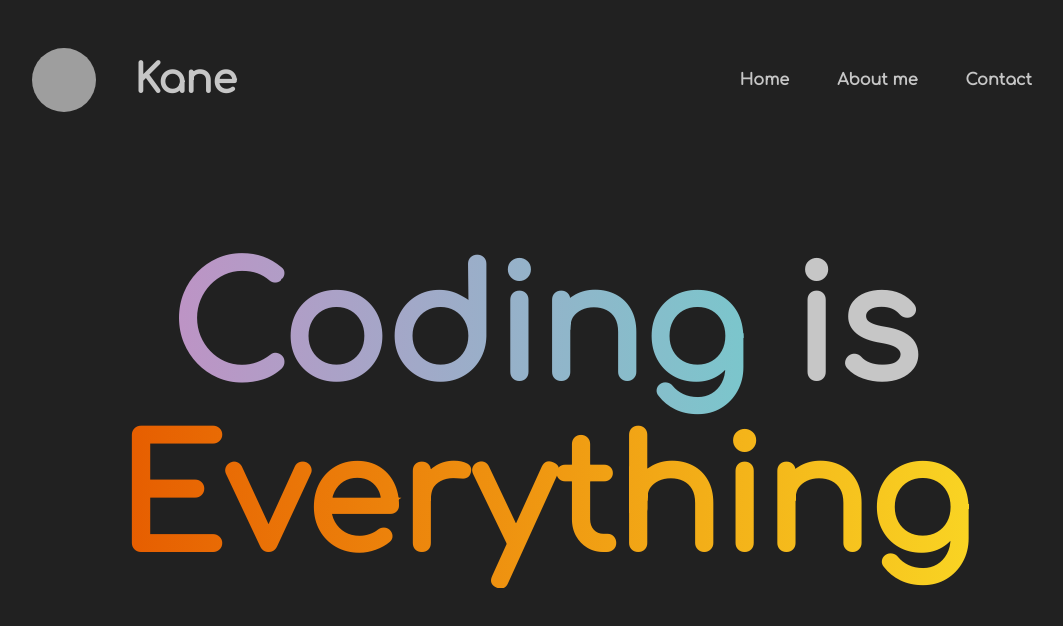
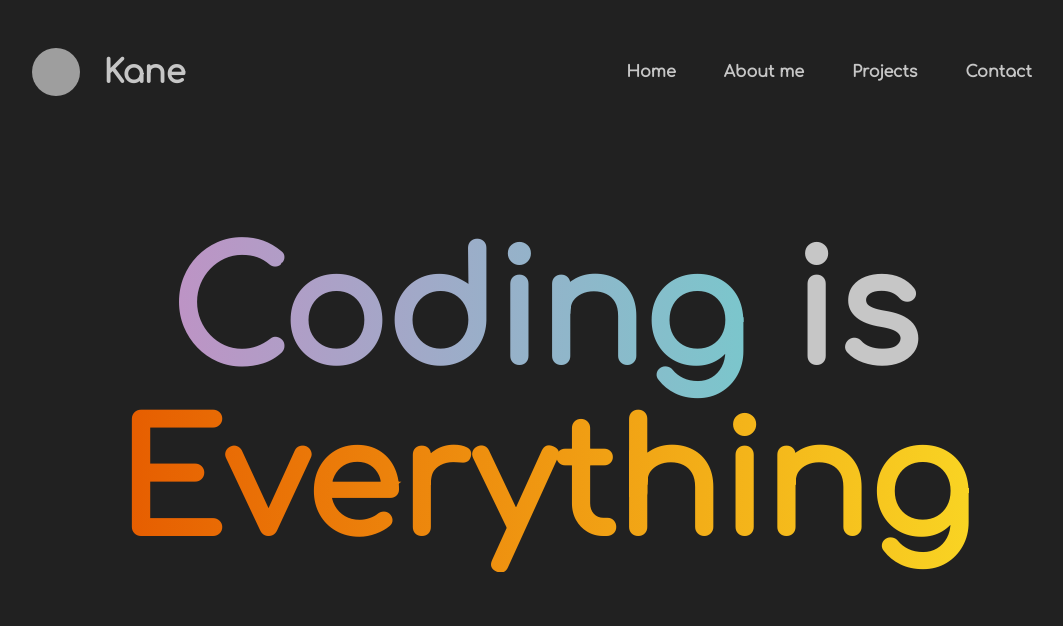
Before and after one commit to kane50613/ka1e, a Vue app: page / in a window 1280 px wide. Shown: the top 626 px of the page, without its empty margins (96-1159 px from the left). Built offline with nearby package versions, Linux system fonts and the light colour scheme; grey boxes are pictures that could not be loaded.

Commit message:
some details

```diff
--- a/src/App.vue
+++ b/src/App.vue
@@ -17,6 +17,10 @@ export default {
 
 <style>
 
+::-webkit-scrollbar {
+    display: none;
+}
+
 * {
     /*outline: #00b7ff solid 3px;*/
     outline: none;
@@ -25,6 +29,7 @@ export default {
     padding: 0;
     color: #c6c6c6;
     border-radius: 3px;
+    -ms-overflow-style: none;
 }
 
 html, body {
--- a/src/components/Main.vue
+++ b/src/components/Main.vue
@@ -20,6 +20,13 @@ export default {
 
     .title {
         font-size: 12vw;
+        transition: .5s;
+        user-select: none;
+    }
+
+    .title:hover {
+        font-size: calc(12vw + 2rem);
+        transition: .5s;
     }
 
     .title .coding {
--- a/src/components/Navbar.vue
+++ b/src/components/Navbar.vue
@@ -5,7 +5,7 @@
             <span class="title">Kane</span>
         </router-link>
         <div class="right">
-            <router-link class="route" v-for="n in ['Home,/', 'About me,/about', 'Contact,/contact']" :to="n.split(',')[1]">{{ n.split(',')[0] }}</router-link>
+            <router-link class="route" v-for="n in ['Home,/', 'About me,/about', 'Projects,/projects', 'Contact,/contact']" :to="n.split(',')[1]">{{ n.split(',')[0] }}</router-link>
             <div class="menuButton" @click="menuOpen=!menuOpen">
                 <div :class="`${menuOpen?'active ':''}menubtn one`"></div>
                 <div :class="`${menuOpen?'active ':''}menubtn two`"></div>
@@ -31,7 +31,7 @@ export default {
         display: grid;
         text-align: left;
         align-items: center;
-        grid-template-columns: 3fr 5fr;
+        grid-template-columns: 2fr 5fr;
     }
 
     .brand {
@@ -42,15 +42,15 @@ export default {
     }
 
     .avatar {
+        width: 3rem;
+        height: 3rem;
         border-radius: 50%;
-        width: 4rem;
-        height: 4rem;
     }
 
     .title {
-        margin: 0 10%;
+        margin: 0 8%;
         font-weight: bold;
-        font-size: 2.5rem;
+        font-size: 2rem;
     }
 
     .right {
@@ -86,16 +86,7 @@ export default {
         transform: rotateZ(-45deg) translate(5px, -5px);
     }
 
-    @media (max-width: 750px) {
-        .avatar {
-            width: 3rem;
-            height: 3rem;
-        }
-
-        .title {
-            font-size: 2rem;
-        }
-
+    @media (max-width: 800px) {
         .route {
             display: none;
         }
```
